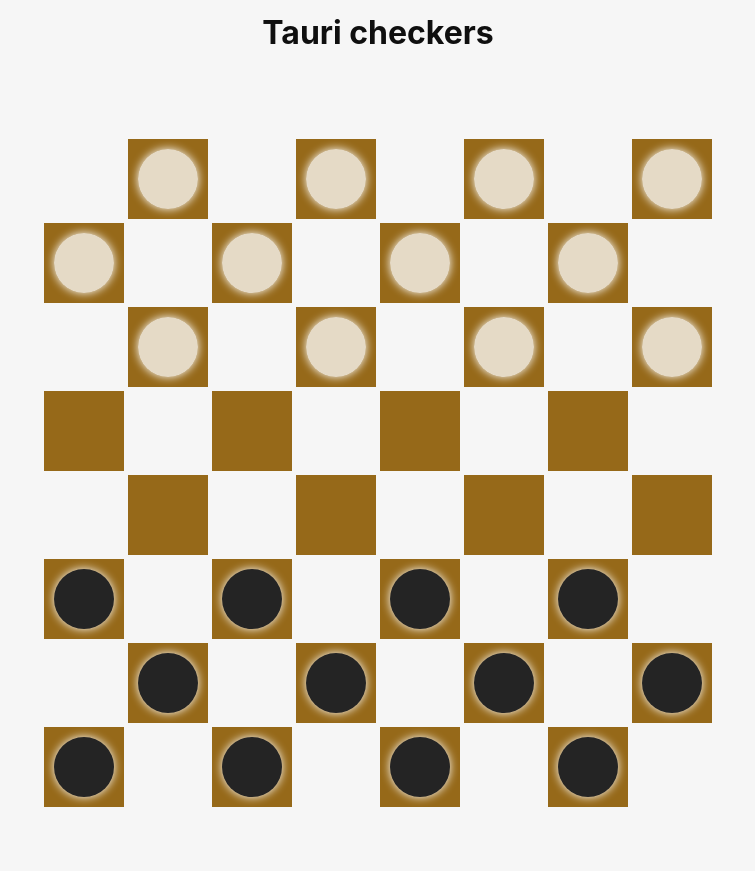
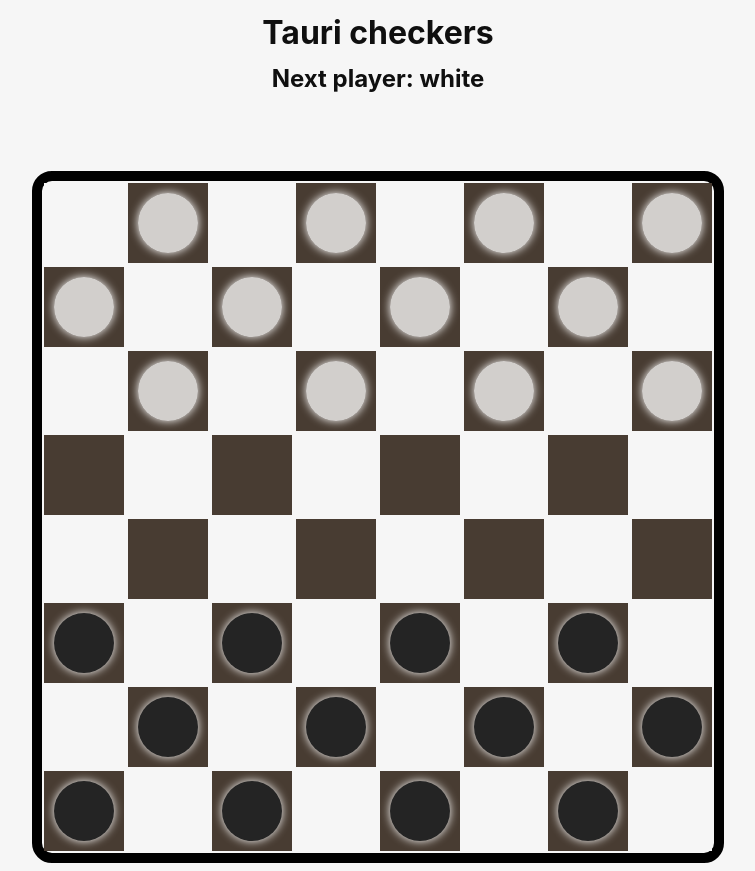
Before and after one commit to KnightTheCoder/tauri-checkers, a SvelteKit app: page / in a window 1280 px wide. Shown: the whole page, without its empty margins (262-1017 px from the left). Before the commit the page ends 829 px from the top, so only its background shows below. Built offline with nearby package versions, Linux system fonts and the light colour scheme.

Commit message:
adjustments, turns in seperate file, position type created

```diff
--- a/src/components/board_element.svelte
+++ b/src/components/board_element.svelte
@@ -6,15 +6,11 @@
   class="col"
   class:col-foreground={!col.is_background}
 >
-  <span>
-    <div
-      class:player={col.player}
-      class:white={col.player == 'white'}
-      class:black={col.player == 'black'}
-    ></div>
-    <!-- {col.position.x},
-    {col.position.y} -->
-  </span>
+  <div
+    class:player={col.player}
+    class:white={col.player == 'white'}
+    class:black={col.player == 'black'}
+  ></div>
 </div>
 
 <style>
@@ -30,7 +26,7 @@
   }
 
   .col-foreground {
-    background-color: #966919;
+    background-color: #483c32;
     color: white;
   }
 
--- a/src/routes/+page.svelte
+++ b/src/routes/+page.svelte
@@ -1,6 +1,7 @@
 <script lang="ts">
   import { onMount } from 'svelte';
   import BoardElement from '../components/board_element.svelte';
+  import { nextPlayerName } from '../shared/player_turns.svelte';
 
   // Learn more about Tauri commands at https://tauri.app/develop/calling-rust/
 
@@ -41,6 +42,8 @@
 
 <h1>Tauri checkers</h1>
 
+<h2>Next player: {nextPlayerName()}</h2>
+
 <main class="container">
   {#each board as row, i}
     <div class="row">
@@ -60,6 +63,12 @@
 
     color: #0f0f0f;
     background-color: #f6f6f6;
+
+    font-synthesis: none;
+    text-rendering: optimizeLegibility;
+    -webkit-font-smoothing: antialiased;
+    -moz-osx-font-smoothing: grayscale;
+    -webkit-text-size-adjust: 100%;
   }
 
   .container {
@@ -71,7 +80,8 @@
     flex-direction: column;
     justify-content: center;
     text-align: center;
-    border: 12px double #f6f6f6;
+    border: 10px solid #000;
+    border-radius: 20px;
   }
 
   .row {
@@ -79,8 +89,8 @@
     justify-content: center;
   }
 
-  h1 {
-    font-weight: bold;
+  h1,
+  h2 {
     text-align: center;
   }
 
--- /dev/null
+++ b/src/shared/player_turns.svelte.ts
@@ -0,0 +1,15 @@
+let isWhiteNext = $state(true);
+
+function nextPlayer() {
+  isWhiteNext = !isWhiteNext;
+}
+
+let nextPlayerName_derived = $derived(() => {
+  return isWhiteNext ? 'white' : 'black';
+});
+
+function nextPlayerName() {
+  return nextPlayerName_derived();
+}
+
+export { nextPlayer, nextPlayerName };
--- a/src/types/board_element_type.ts
+++ b/src/types/board_element_type.ts
@@ -1,8 +1,3 @@
-interface PositionType {
-  x: number;
-  y: number;
-}
-
 interface BoardElementType {
   is_background: boolean;
   player: string; // empty=none, otherwise white or black
--- /dev/null
+++ b/src/types/position_type.ts
@@ -0,0 +1,4 @@
+interface PositionType {
+  x: number;
+  y: number;
+}
```
